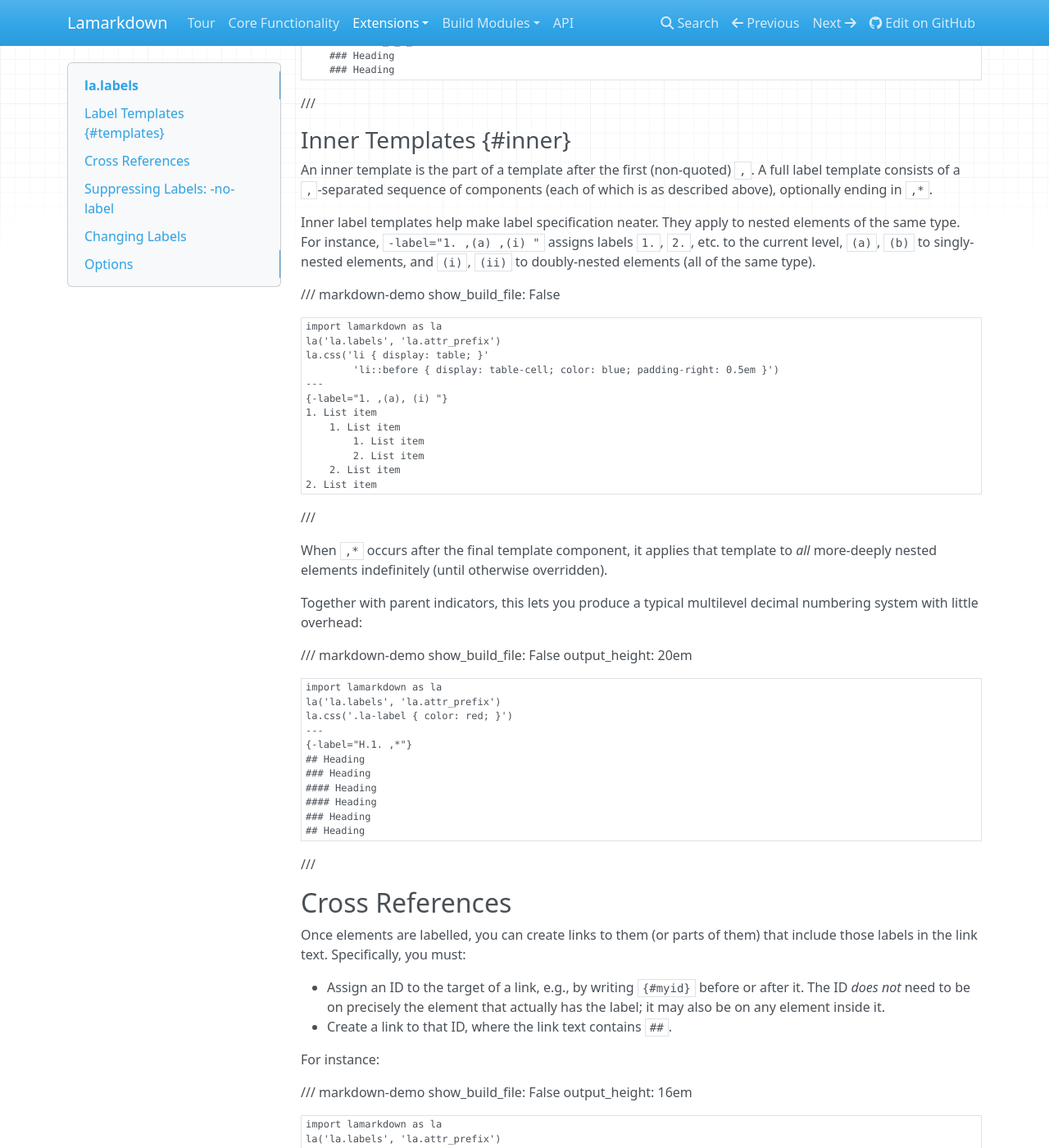
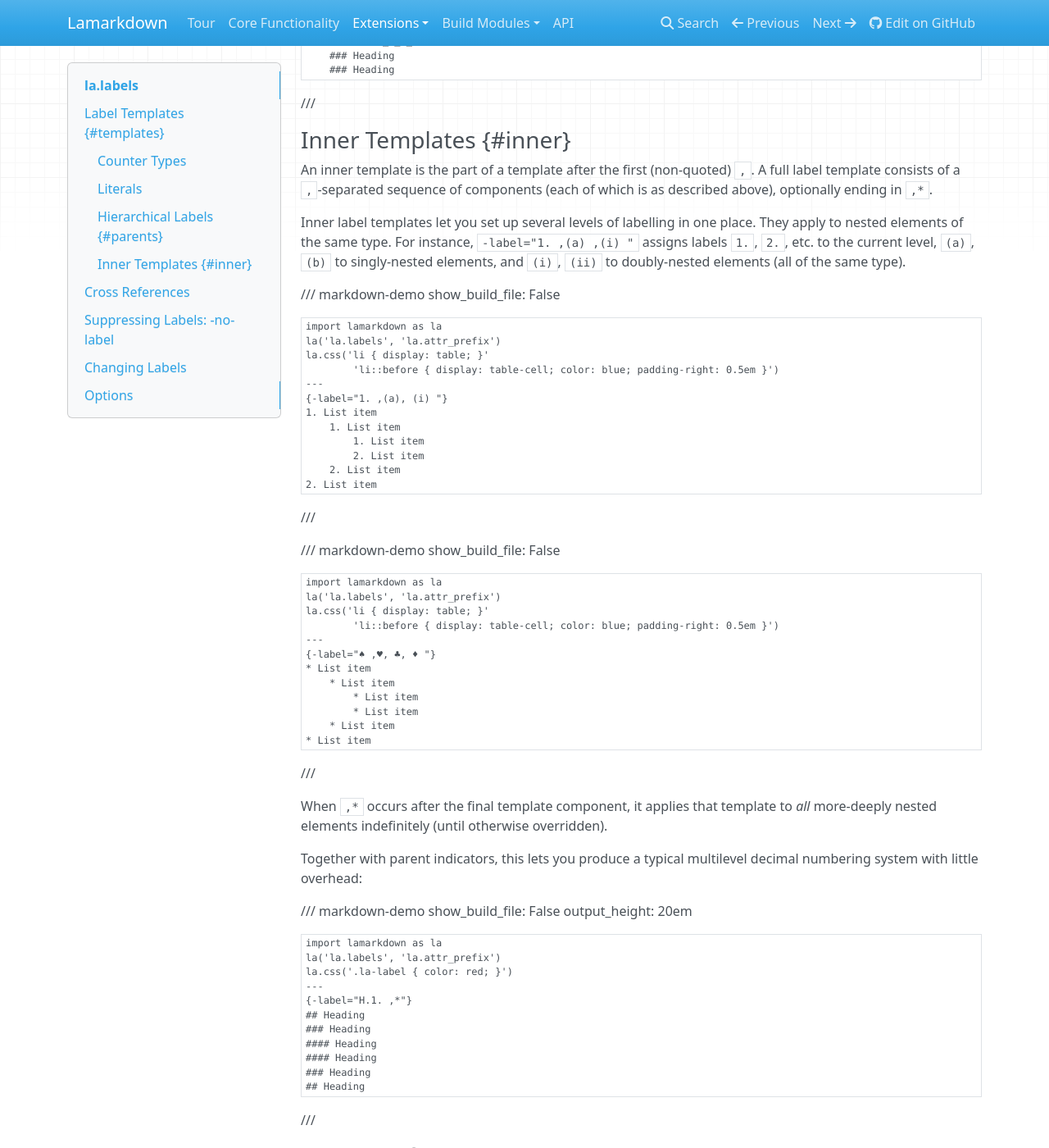
Before and after one commit to lamarkdown/lamarkdown, an MkDocs documentation site: the page built from docs/extensions/labels.md, in a window 1280 px wide and 1400 px high, scrolled down 4811 px. Shown: the whole window at 82% size. Built offline with MkDocs 1.6.1, drawn with Linux system fonts in a browser that asks for light colours; some of the changed text lies outside the part shown.

Commit message:
Minor documentation cleanup, and la.attr_prefix now accepts brace characters within quotation marks.

```diff
--- a/docs/extensions/labels.md
+++ b/docs/extensions/labels.md
@@ -130,7 +130,7 @@
             'li::before { color: blue; display: table-cell; padding-right: 0.5em}')
     ---
 
-    {-label="$$ "}
+    {-label="{-⦿-} "}
     * List item
     * List item
     * List item
@@ -231,7 +231,7 @@
 
 An inner template is the part of a template after the first (non-quoted) `,`. A full label template consists of a `,`-separated sequence of components (each of which is as described above), optionally ending in `,*`.
 
-Inner label templates help make label specification neater. They apply to nested elements of the same type. For instance, `-label="1. ,(a) ,(i) "` assigns labels `1. `, `2. `, etc. to the current level, `(a) `, `(b) ` to singly-nested elements, and `(i) `, `(ii) ` to doubly-nested elements (all of the same type).
+Inner label templates let you set up several levels of labelling in one place. They apply to nested elements of the same type. For instance, `-label="1. ,(a) ,(i) "` assigns labels `1. `, `2. `, etc. to the current level, `(a) `, `(b) ` to singly-nested elements, and `(i) `, `(ii) ` to doubly-nested elements (all of the same type).
 
 /// markdown-demo
     show_build_file: False
@@ -249,6 +249,24 @@
         2. List item
     2. List item
 ///
+
+/// markdown-demo
+    show_build_file: False
+
+    import lamarkdown as la
+    la('la.labels', 'la.attr_prefix')
+    la.css('li { display: table; }'
+            'li::before { display: table-cell; color: blue; padding-right: 0.5em }')
+    ---
+    {-label="♠ ,♥, ♣, ♦ "}
+    * List item
+        * List item
+            * List item
+            * List item
+        * List item
+    * List item
+///
+
 
 When `,*` occurs after the final template component, it applies that template to _all_ more-deeply nested elements indefinitely (until otherwise overridden).
 
--- a/mkdocs.yml
+++ b/mkdocs.yml
@@ -1,8 +1,9 @@
 site_name: Lamarkdown
 repo_url: https://github.com/lamarkdown/lamarkdown
 edit_uri: blob/main/docs/
-site_description: Documentation for Lamarkdown, a tool for creating standalone HTML documents from Markdown source, intended to fulfil a similar use case to Latex.
+site_description: Documentation for Lamarkdown, a tool for creating standalone HTML documents from Markdown source, intended to fulfil similar use cases to Latex.
 site_author: David J A Cooper
+copyright: Copyright &copy; 2021-2024 <a href="https://github.com/davidjacooper">David J A Cooper</a>.
 site_dir: docs_site
 
 nav:
@@ -41,7 +42,11 @@
 theme:
     name: mkdocs
     highlightjs: False
+    navigation_depth: 3
 
 extra_css:
     - css/pygments.css
     - css/markdown_demo.css
+
+remote_branch: main
+remote_name: docs  # -> git@github.com:lamarkdown/lamarkdown.github.io.git
```
Also changed, not shown: README.md (+20 -31 lines), docs/extensions/attr_prefix.md (+1 -1 lines), docs/index.md (+3 -25 lines), 2 other files.
